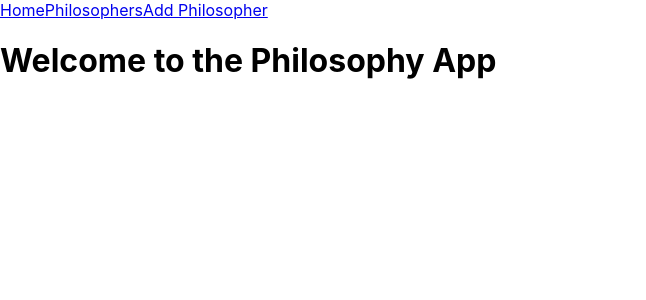
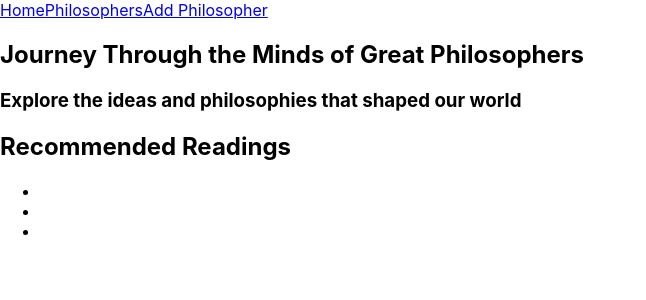
Before and after one commit to michaelmathiaa/react-project-math-formulas, a React (Create React App) app: page / in a window 1280 px wide. Shown: the top 300 px of the page, without its empty margins (0-646 px from the left). Built offline with nearby package versions, Linux system fonts and the light colour scheme.

Commit message:
Adds state functionality to the POST request

```diff
--- a/src/components/AddPhilosopher.js
+++ b/src/components/AddPhilosopher.js
@@ -1,28 +1,20 @@
 import React, { useState } from 'react';
+import "../styles/AddPhilosopher.css";
 
-function AddPhilosopher() {
+function AddPhilosopher({ onAddPhilosopher }) {
   const [name, setName] = useState('');
   const [birthYear, setBirthYear] = useState('');
   const [deathYear, setDeathYear] = useState('');
   const [description, setDescription] = useState('');
-  const [philosophers, setPhilosophers] = useState([]);
-
-  function addPerson(newPerson) {
-    setPhilosophers((prevPhilosophers) => {
-      console.log("Previous Philosophers:", prevPhilosophers);
-
-      return [...prevPhilosophers, newPerson];
-    });
-  }
 
   const handleSubmit = (e) => {
     e.preventDefault();
 
-    const newPhilosopher = {
-      name,
+    const philosopherData = {
+      name: name,
       birthYear: parseInt(birthYear),
       deathYear: parseInt(deathYear),
-      description,
+      description: description,
     };
 
     fetch('http://localhost:4000/philosophers', {
@@ -30,13 +22,11 @@ function AddPhilosopher() {
       headers: {
         'Content-Type': 'application/json',
       },
-      body: JSON.stringify(newPhilosopher),
+      body: JSON.stringify(philosopherData),
     })
-      .then((response) => response.json())
-      .then((data) => {
-        console.log('New philosopher added:', data);
-        addPerson(data);
-
+      .then((r) => r.json())
+      .then((newPhilosopher) => {
+        onAddPhilosopher(newPhilosopher);
         setName('');
         setBirthYear('');
         setDeathYear('');
@@ -50,19 +40,19 @@ function AddPhilosopher() {
       <h2>Add Philosopher</h2>
       <form onSubmit={handleSubmit}>
         <div>
-          <label>Name:</label>
+          <label>Name: </label>
           <input type="text" value={name} onChange={(e) => setName(e.target.value)} />
         </div>
         <div>
-          <label>Birth Year:</label>
+          <label>Birth Year: </label>
           <input type="number" value={birthYear} onChange={(e) => setBirthYear(e.target.value)} />
         </div>
         <div>
-          <label>Death Year:</label>
+          <label>Death Year: </label>
           <input type="number" value={deathYear} onChange={(e) => setDeathYear(e.target.value)} />
         </div>
         <div>
-          <label>Description:</label>
+          <label>Description: </label>
           <input type="text" value={description} onChange={(e) => setDescription(e.target.value)} />
         </div>
         <button type="submit">Add</button>
--- a/src/components/App.js
+++ b/src/components/App.js
@@ -1,5 +1,5 @@
 import React from 'react';
-import { BrowserRouter as Router, Link, Route, Switch } from 'react-router-dom';
+import { BrowserRouter as Route, Switch } from 'react-router-dom';
 import Home from './Home';
 import NavBar from './NavBar';
 import PhilosopherList from './PhilosopherList';
--- a/src/components/Home.js
+++ b/src/components/Home.js
@@ -2,7 +2,22 @@ import React from 'react';
 import "../styles/Home.css"
 
 function Home() {
-  return <h1>Welcome to the Philosophy App</h1>;
+  return (
+    <div>
+      <section>
+        <h1>Journey Through the Minds of Great Philosophers</h1>
+        <h3>Explore the ideas and philosophies that shaped our world</h3>
+      </section>
+      <section>
+        <h2>Recommended Readings</h2>
+        <ul>
+          <li></li>
+          <li></li>
+          <li></li>
+        </ul>
+      </section>
+    </div>
+  );
 }
 
 export default Home;
--- a/src/components/NavBar.js
+++ b/src/components/NavBar.js
@@ -1,5 +1,6 @@
 import React from "react";
 import { NavLink } from "react-router-dom";
+import "../styles/NavBar.css";
 
 function NavBar() {
     return (
--- a/src/components/PhilosopherList.js
+++ b/src/components/PhilosopherList.js
@@ -1,4 +1,6 @@
 import React, { useState, useEffect } from 'react';
+import "../styles/PhilosopherList.css";
+import AddPhilosopher from './AddPhilosopher';
 
 function PhilosopherList() {
   const [philosophers, setPhilosophers] = useState([]);
@@ -8,6 +10,10 @@ function PhilosopherList() {
       .then((r) => r.json())
       .then((data) => setPhilosophers(data));
   }, []);
+
+  function handleAddPhilosopher(newPhilosopher) {
+    setPhilosophers([...philosophers, newPhilosopher]);
+  }
 
   return (
     <div>
@@ -22,6 +28,7 @@ function PhilosopherList() {
           </div>
         ))}
       </div>
+      <AddPhilosopher philosophers={philosophers} onAddPhilosopher={handleAddPhilosopher}/>
     </div>
   );
 }
```
